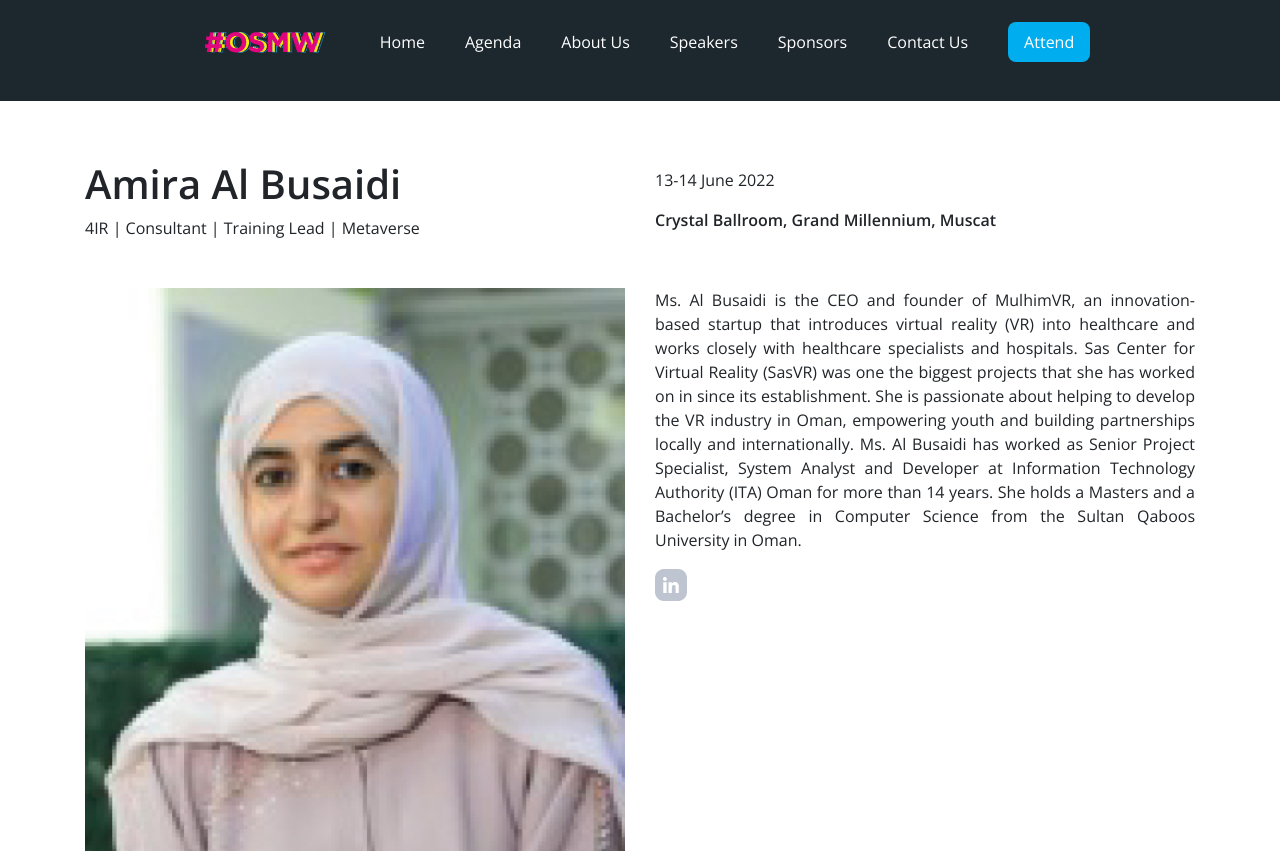
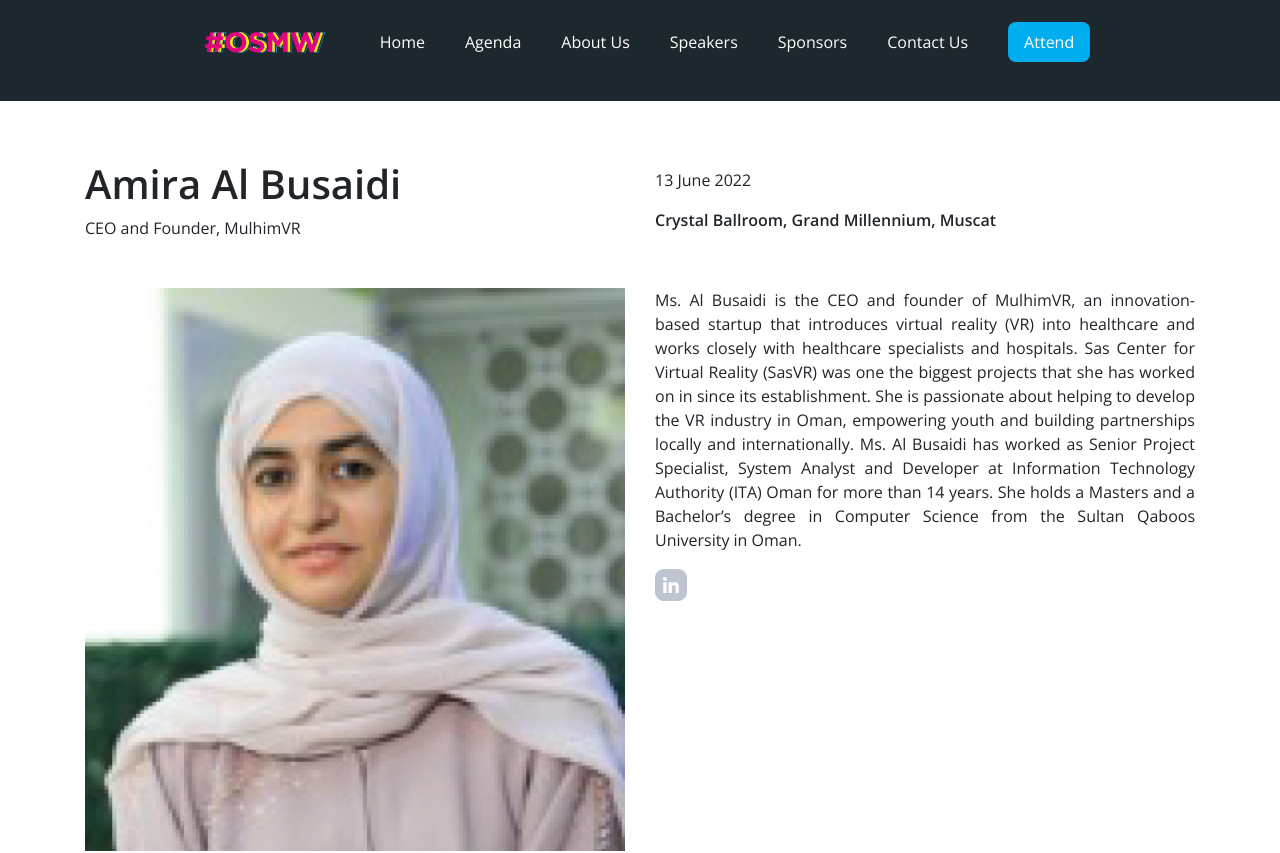
Before and after one commit to hoseinsedaqat/Osmw, a Vue app: page /speaker/AmiraAlBusaidi in a window 1280 px wide. Shown: the top 853 px of the page. Built offline with nearby package versions, Linux system fonts and the light colour scheme.

Commit message:
add/update-from-documnet

```diff
--- a/src/components/FormContact.vue
+++ b/src/components/FormContact.vue
@@ -6,7 +6,7 @@
           <div class="form-card">
             <h3 class="font-weight-bold">
               Join the newsletter and get all <br />
-              updates and new blogs
+              updates
             </h3>
             <div class="formpartcard mt-4">
               <input type="email" placeholder="Enter Your Email" v-model="subscribe" />
--- a/src/components/FormContacts.vue
+++ b/src/components/FormContacts.vue
@@ -48,7 +48,7 @@
               v-model="message"
             ></textarea>
           </div>
-          <button class="my-3 contactSendformbtn" @click="formData()">View All</button>
+          <button class="my-3 contactSendformbtn" @click="formData()">SUBMIT</button>
         </div>
         <div class="col-md-6">
           <div>
--- a/src/data/SpeakerPageData.js
+++ b/src/data/SpeakerPageData.js
@@ -18,7 +18,7 @@ export const SpeakerData = [
         career: 'Mental Health Specialist|Tedax Speaker |Multi-Award Winner',
         image: SpeakerOne,
         page: 'H.H.SayeedaBasmaAlSaid',
-        when:`13-14 June 2022`,
+        when:`13 June 2022`,
         where:`Crystal Ballroom, Grand Millennium,  Muscat`,
         linkedin:'https://www.linkedin.com/in/alsayyida-basma-al-said-32514446/?originalSubdomain=om ',
         instagram:'https://www.instagram.com/basmaalsaidofficial/?hl=en',
@@ -72,7 +72,7 @@ She completed her undergraduate studies in Jordan and continued training at Harv
         linkedin:'https://www.linkedin.com/in/magedfarrag/?originalSubdomain=eg',
         twitter:'https://twitter.com/magedfarrag',
         instagram:'https://www.instagram.com/megamegz7/?hl=en',
-        when:`13-14 June 2022`,
+        when:`14 June 2022`,
         where:`Crystal Ballroom, Grand Millennium,  Muscat`,
         description:`Mr. Farrag is a digital media evangelist, having founded his first company Mega Media in 1994 to become Egypt’s leading multimedia service provider. His work extended to cover innovative use of technology in advertising, communication and cultural heritage documentation.
 
@@ -105,7 +105,7 @@ She completed her undergraduate studies in Jordan and continued training at Harv
         career: 'Video Creator & Film Director ',
         image: SpeakerSix,
         page: 'ImadAlHabsi',
-        when:`13-14 June 2022`,
+        when:`14 June 2022`,
         linkedin:'https://www.linkedin.com/in/imad-al-habsi-938317156/?originalSubdomain=om',
         twitter:'https://twitter.com/emadalhabsi?lang=en',
         instagram:'https://www.instagram.com/emad.h15/?hl=en',
@@ -132,7 +132,7 @@ She completed her undergraduate studies in Jordan and continued training at Harv
         career: 'Influencer, TV & Radio Presenter',
         image: SpeakerEight,
         page: 'TajNoor',
-        when:`13-14 June 2022`,
+        when:`14 June 2022`,
         instagram:'https://www.instagram.com/tajn00r/?hl=en',
         youtube:'https://www.youtube.com/channel/UCNH0ZU5sXsfAGIClsPj72Pg',
         where:`Crystal Ballroom, Grand Millennium,  Muscat`,
@@ -146,7 +146,7 @@ She completed her undergraduate studies in Jordan and continued training at Harv
         career: 'Influencer, Omani Media Personality',
         image: SpeakerNine,
         page: 'IbtihalAlZadjali',
-        when:`13-14 June 2022`,
+        when:`14 June 2022`,
         instagram:'https://www.instagram.com/ibtihalz/?hl=en',
         facebook:'https://www.facebook.com/ibtihal.alzadjali',
         where:`Crystal Ballroom, Grand Millennium,  Muscat`,
@@ -165,7 +165,7 @@ She completed her undergraduate studies in Jordan and continued training at Harv
         image: SpeakerTen,
         page: 'RehabIbrahim',
         linkedin:'https://www.linkedin.com/in/rehab-ibrahim-aaa60a1b/',
-        when:`13-14 June 2022`,
+        when:`14 June 2022`,
         where:`Crystal Ballroom, Grand Millennium,  Muscat`,
         description:`Ms. Ibrahim is the founder and Managing Director of Space, the first-of-its-kind talent development center that offers workshops on various topics. In 2019, she opened a startup SME consultancy service company, Rehab Consultancy, where she did freelance training in entrepreneurship, marketing and soft skills.
 
@@ -179,7 +179,7 @@ She completed her undergraduate studies in Jordan and continued training at Harv
         page: 'HarithAlShereiqi',
         linkedin:'https://www.linkedin.com/in/harith-al-shereiqi-1905b9153/?originalSubdomain=om',
         instagram:'https://www.instagram.com/traveler_harith/',
-        when:`13-14 June 2022`,
+        when:`14 June 2022`,
         where:`Crystal Ballroom, Grand Millennium,  Muscat`,
         description:`Mr. Al Shereiqi is a travel content creator and an adventurer. He is passionate about places and travel and learning about different cultures around the world, which he documents and shares in his own YouTube channel.
 
@@ -191,7 +191,7 @@ She completed her undergraduate studies in Jordan and continued training at Harv
         career: 'Certified Digital Marketer | PR Expert | Change Management',
         image: SpeakerTwelve,
         page: 'SaidAlBusaidi',
-        when:`13-14 June 2022`,
+        when:`13 June 2022`,
         linkedin:'https://www.linkedin.com/in/saidalbusaidi/?originalSubdomain=om',
         instagram:' https://www.instagram.com/saidalbusaidi/?hl=en',
         where:`Crystal Ballroom, Grand Millennium,  Muscat`,
@@ -203,10 +203,10 @@ She completed her undergraduate studies in Jordan and continued training at Harv
     },
     {
         name: 'Amira Al Busaidi',
-        career: '4IR | Consultant | Training Lead | Metaverse',
+        career: 'CEO and Founder, MulhimVR',
         image: SpeakerThirteen,
         page: 'AmiraAlBusaidi',
-        when:`13-14 June 2022`,
+        when:`13 June 2022`,
         linkedin:'https://www.linkedin.com/in/amira-albusaidi-57b48422/',
         where:`Crystal Ballroom, Grand Millennium,  Muscat`,
         description:`Ms. Al Busaidi is the CEO and founder of MulhimVR, an innovation-based startup that introduces virtual reality (VR) into healthcare and works closely with healthcare specialists and hospitals. Sas Center for Virtual Reality (SasVR) was one the biggest projects that she has worked on in since its establishment. She is passionate about helping to develop the VR industry in Oman, empowering youth and building partnerships locally and internationally.
--- a/src/data/SpeakersData.js
+++ b/src/data/SpeakersData.js
@@ -18,7 +18,7 @@ export const SpeakerData = [
         career: 'Mental Health Specialist|Tedax Speaker |Multi-Award Winner',
         image: SpeakerOne,
         page: 'H.H.SayeedaBasmaAlSaid',
-        when:`13-14 June 2022`,
+        when:`13 June 2022`,
         where:`Crystal Ballroom, Grand Millennium,  Muscat`,
         description: `
         HH Sayeeda Basma Al Said is a well-established psychotherapist, clinical hypnotherapist, mental health counselor, owner, and founder of the first mental health clinic in Oman, Whispers of Serenity, which she opened in 2012. She aspires to establish the clinic as a a hotbed of psychology and mental-health related information not only in Oman, but in the neighbouring Gulf countries, as well as on a global level. She also aims to establish it as a training centre for psychology students.
@@ -59,7 +59,7 @@ She completed her undergraduate studies in Jordan and continued training at Harv
         career: 'Digital Media Evangelist',
         image: SpeakerFour,
         page: 'SMagedFarrag',
-        when:`13-14 June 2022`,
+        when:`14 June 2022`,
         where:`Crystal Ballroom, Grand Millennium,  Muscat`,
         description:`Mr. Farrag is a digital media evangelist, having founded his first company Mega Media in 1994 to become Egypt’s leading multimedia service provider. His work extended to cover innovative use of technology in advertising, communication and cultural heritage documentation.
 
@@ -86,7 +86,7 @@ She completed her undergraduate studies in Jordan and continued training at Harv
         career: 'Video Creator & Film Director ',
         image: SpeakerSix,
         page: 'ImadAlHabsi',
-        when:`13-14 June 2022`,
+        when:`14 June 2022`,
         where:`Crystal Ballroom, Grand Millennium,  Muscat`,
         description:`Mr. Al Habsi is a known filmmaker and video creator. He also dabbles in directing, advertising and music.
 
@@ -107,7 +107,7 @@ She completed her undergraduate studies in Jordan and continued training at Harv
         career: 'Influencer, TV & Radio Presenter',
         image: SpeakerEight,
         page: 'TajNoor',
-        when:`13-14 June 2022`,
+        when:`14 June 2022`,
         where:`Crystal Ballroom, Grand Millennium,  Muscat`,
         description:`Ms. Noor is a public figure, a social media influencer, a music teacher, TV and radio presenter.
 
@@ -119,7 +119,7 @@ She completed her undergraduate studies in Jordan and continued training at Harv
         career: 'Influencer, Omani Media Personality',
         image: SpeakerNine,
         page: 'IbtihalAlZadjali',
-        when:`13-14 June 2022`,
+        when:`14 June 2022`,
         where:`Crystal Ballroom, Grand Millennium,  Muscat`,
         description:`Ibtihal Al Zadjali is a pioneer in the Omani media industry and an expert in social media implementation as well as
         marketing and events management. Her passion for business led her to get her undergraduate degree in
@@ -135,7 +135,7 @@ She completed her undergraduate studies in Jordan and continued training at Harv
         career: 'Founder & MD at Space| TEDx Speaker',
         image: SpeakerTen,
         page: 'RehabIbrahim',
-        when:`13-14 June 2022`,
+        when:`14 June 2022`,
         where:`Crystal Ballroom, Grand Millennium,  Muscat`,
         description:`Ms. Ibrahim is the founder and Managing Director of Space, the first-of-its-kind talent development center that offers workshops on various topics. In 2019, she opened a startup SME consultancy service company, Rehab Consultancy, where she did freelance training in entrepreneurship, marketing and soft skills.
 
@@ -147,7 +147,7 @@ She completed her undergraduate studies in Jordan and continued training at Harv
         career: 'Adventurer| Travel Content Creator',
         image: SpeakerEleven,
         page: 'HarithAlShereiqi',
-        when:`13-14 June 2022`,
+        when:`14 June 2022`,
         where:`Crystal Ballroom, Grand Millennium,  Muscat`,
         description:`Mr. Al Shereiqi is a travel content creator and an adventurer. He is passionate about places and travel and learning about different cultures around the world, which he documents and shares in his own YouTube channel.
 
@@ -159,7 +159,7 @@ She completed her undergraduate studies in Jordan and continued training at Harv
         career: 'Certified Digital Marketer | PR Expert | Change Management',
         image: SpeakerTwelve,
         page: 'SaidAlBusaidi',
-        when:`13-14 June 2022`,
+        when:`13 June 2022`,
         where:`Crystal Ballroom, Grand Millennium,  Muscat`,
         description:`
         Mr. Al Busaidi is a certified digital marketer and public relations expert, specializing in communications and branding with more than 15 years of related experience. He is a consultant and trainer in marketing and corporate communications, member of a certified jury for the International Business Communication Awards at the International Association for Business Communication (UK), member of International Social Media Club (USA) and a member of Ship for World Youth (UN and Japan).
@@ -169,10 +169,10 @@ She completed her undergraduate studies in Jordan and continued training at Harv
     },
     {
         name: 'Amira Al Busaidi',
-        career: '4IR | Consultant | Training Lead | Metaverse',
+        career: 'CEO and Founder, MulhimVR',
         image: SpeakerThirteen,
         page: 'AmiraAlBusaidi',
-        when:`13-14 June 2022`,
+        when:`13 June 2022`,
         where:`Crystal Ballroom, Grand Millennium,  Muscat`,
         description:`Ms. Al Busaidi is the CEO and founder of MulhimVR, an innovation-based startup that introduces virtual reality (VR) into healthcare and works closely with healthcare specialists and hospitals. Sas Center for Virtual Reality (SasVR) was one the biggest projects that she has worked on in since its establishment. She is passionate about helping to develop the VR industry in Oman, empowering youth and building partnerships locally and internationally.
 
--- a/src/views/Home/Components/SponsorsHome.vue
+++ b/src/views/Home/Components/SponsorsHome.vue
@@ -14,7 +14,7 @@
         <div class="col-md-12">
           <div class="text-center">
             <router-link to="/sponsors">
-              <button class="sponsorsHome">Become Sponsor</button>
+              <button class="sponsorsHome">BE A SPONSOR</button>
             </router-link>
           </div>
         </div>
--- a/src/views/Home/Components/TicktsHome.vue
+++ b/src/views/Home/Components/TicktsHome.vue
@@ -101,9 +101,9 @@
           <div class="cards" id="cardOne">
             <div class="card-body">
               <h5 class="text-center">Group Booking</h5>
-              <h1 class="text-center font-weight-bold">OmR 100</h1>
+              <h1 class="text-center font-weight-bold">OMR 100</h1>
               <p class="text-dark text-center font-weight-bold"> (Minimum of 5 Admission Benefits)</p>
-              <p class="mt-4 text-center">Admission to Conference</p>
+              <p class="mt-4 text-center">Admission Benefits</p>
               <div class="mt-5 ftickts">
                 <div class="my-1">
                   <img src="@/assets/Images/Vector 18.png" alt="" />
--- a/src/views/Speakers/SpeakersView.vue
+++ b/src/views/Speakers/SpeakersView.vue
@@ -6,11 +6,11 @@
         <div class="row my-5">
           <div class="col-md-6">
             <h1 class="font-weight-bold">STEVE BAMBURY</h1>
-            <span>METAVERSE</span>
+            <span>Metaverse, Web3 and XR Consultant</span>
           </div>
           <div class="col-md-6 rightsideSpeakers">
-            <p>APPEARING AT 11:00 // DAY ONE</p>
-            <span class="font-weight-bold">Vray and Metaverse</span>
+            <p class="font-weight-bold">June 13 and 14, 2022</p>
+            <span class="font-weight-bold">Crystal Ballroom, Grand Millennium,  Muscat</span>
           </div>
         </div>
         <div class="row mt-3">
```
